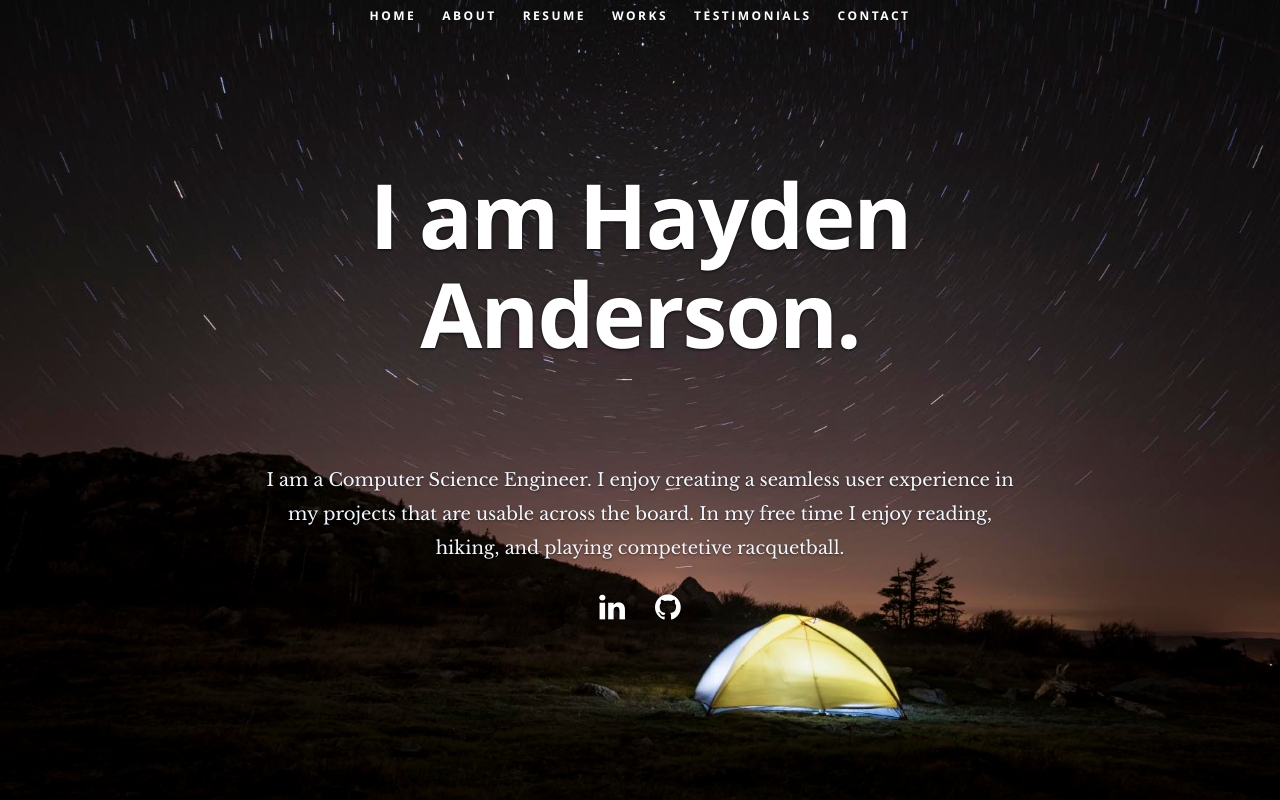
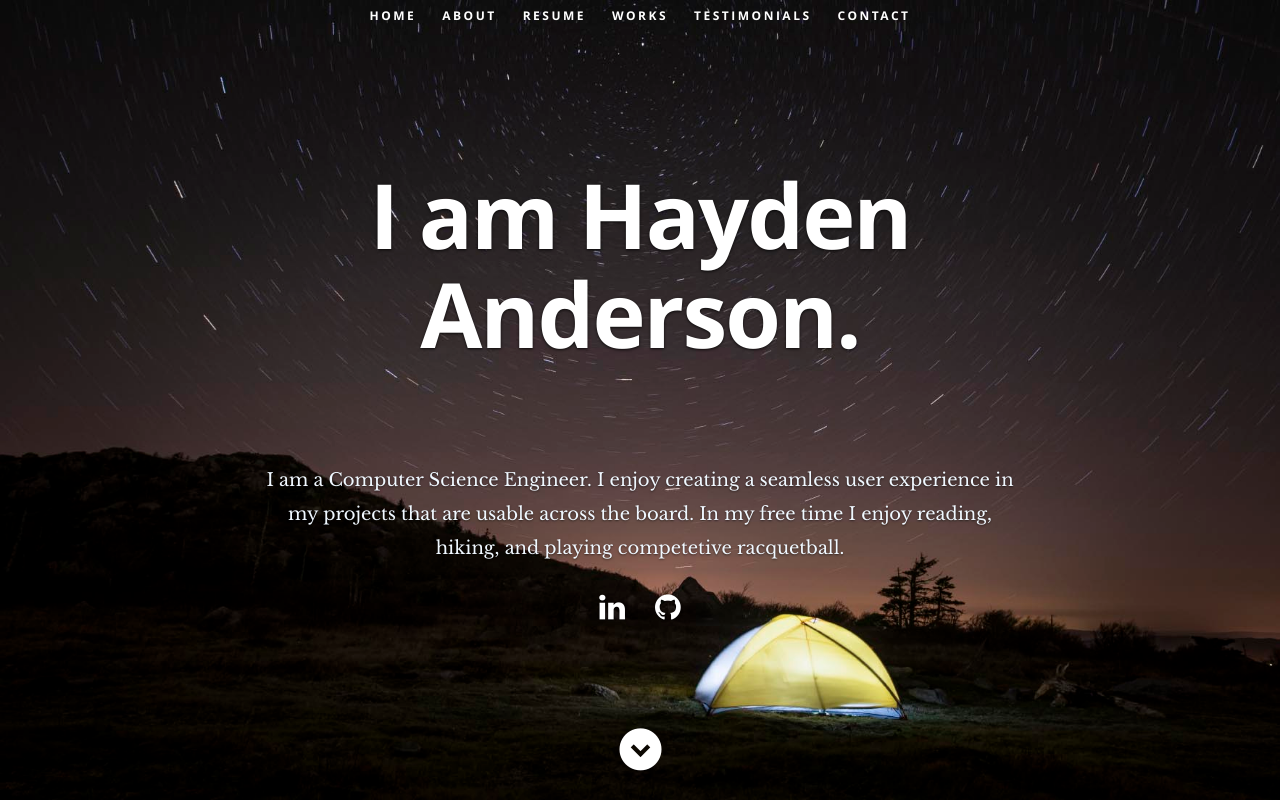
Before and after one commit to handerson333/portfolio, a React (Create React App) app: page / in a window 1280 px wide. Shown: the top 800 px of the page. Built offline with nearby package versions, Linux system fonts and the light colour scheme; what google-maps-react would draw is missing.

Commit message:
Revert "init commit of messing around"
This reverts commit cc6ae69725d9a7bdcb694a33ab5e42e9c210f562.

```diff
--- a/public/css/layout.css
+++ b/public/css/layout.css
@@ -42,8 +42,8 @@ body {
 
 header {
   position: relative;
-  /* height: 800px; */
-  /* min-height: 500px; */
+  height: 800px;
+  min-height: 500px;
   width: 100%;
   background: #161415 url(../images/header-background.jpg) no-repeat top center;
   background-size: cover !important;
--- a/public/css/sections/0-header.css
+++ b/public/css/sections/0-header.css
@@ -19,8 +19,8 @@ header .mobile-profile-pic{
 
 header {
   position: relative;
-  height: auto;
-  /* min-height: 500px; */
+  height: 800px;
+  min-height: 500px;
   width: 100%;
   background: #161415 url(../../images/mobileBackgrounds/mobile-mountain-background.jpg) no-repeat top center;
   background-size: cover !important;
@@ -58,7 +58,10 @@ header .social li a {
   color: #fff;
 }
 header .scrolldown a {
-  margin: auto;
+  position: absolute;
+  bottom: 30px;
+  left: 50%;
+  margin-left: -29px;
   color: #fff;
   display: block;
   height: 42px;
--- a/src/App.css
+++ b/src/App.css
@@ -9,7 +9,7 @@
 
 .App-header {
   background-color: #282c34;
-  /* min-height: 100vh; */
+  min-height: 100vh;
   display: flex;
   flex-direction: column;
   align-items: center;
--- a/src/components/Header.js
+++ b/src/components/Header.js
@@ -52,13 +52,12 @@ export default class Header extends Component {
               </ul>
             </div>
           </Row>
-          <Row>
-            <p >
-              <a href="#about">
-                <i className="icon-down-circle"></i>
-              </a>
-            </p>
-          </Row>
+
+          <p className="scrolldown">
+            <a className="smoothscroll" href="#about">
+              <i className="icon-down-circle"></i>
+            </a>
+          </p>
         </header>
       </React.Fragment>
     );
```
